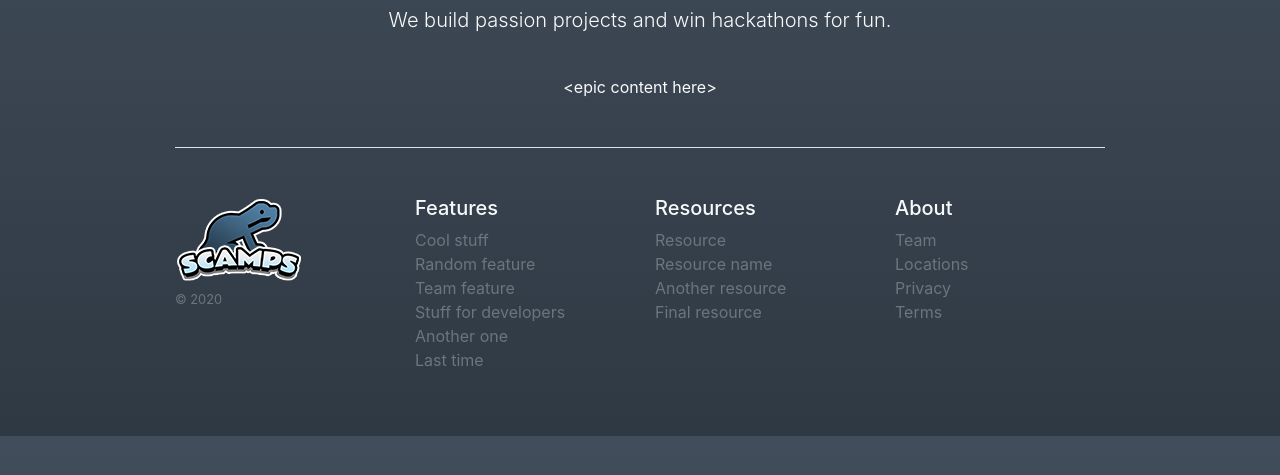
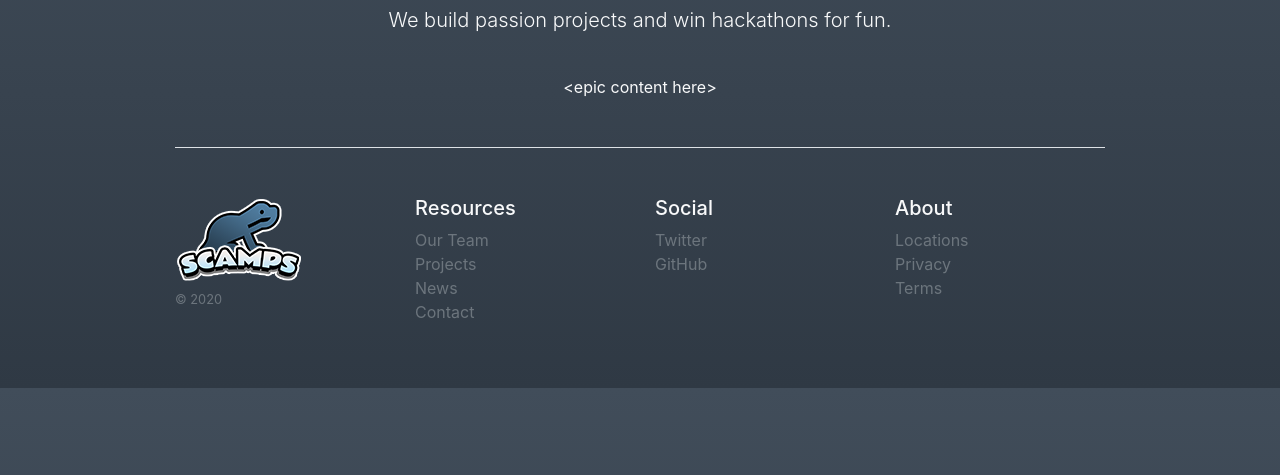
Before and after one commit to Code-Scamps/website, a Django app: page / in a window 1280 px wide. Shown: the part 204-679 px from the top of the page. Run offline with Django 3.2, Linux system fonts and the light colour scheme; some libraries are stand-ins or nearby versions.

Commit message:
Update footer in base template

```diff
--- a/src/home/templates/home/base.html
+++ b/src/home/templates/home/base.html
@@ -45,29 +45,24 @@
 				<small class="d-block mb-3 text-muted">&copy; 2020</small>
 			</div>
 			<div class="col-6 col-md">
-				<h5>Features</h5>
+				<h5>Resources</h5>
 				<ul class="list-unstyled text-small">
-					<li><a class="text-muted" href="#">Cool stuff</a></li>
-					<li><a class="text-muted" href="#">Random feature</a></li>
-					<li><a class="text-muted" href="#">Team feature</a></li>
-					<li><a class="text-muted" href="#">Stuff for developers</a></li>
-					<li><a class="text-muted" href="#">Another one</a></li>
-					<li><a class="text-muted" href="#">Last time</a></li>
+					<li><a class="text-muted" href="#">Our Team</a></li>
+					<li><a class="text-muted" href="#">Projects</a></li>
+					<li><a class="text-muted" href="#">News</a></li>
+					<li><a class="text-muted" href="#">Contact</a></li>
 				</ul>
 			</div>
 			<div class="col-6 col-md">
-				<h5>Resources</h5>
+				<h5>Social</h5>
 				<ul class="list-unstyled text-small">
-					<li><a class="text-muted" href="#">Resource</a></li>
-					<li><a class="text-muted" href="#">Resource name</a></li>
-					<li><a class="text-muted" href="#">Another resource</a></li>
-					<li><a class="text-muted" href="#">Final resource</a></li>
+					<li><a class="text-muted" href="https://twitter.com/CodeScamps">Twitter</a></li>
+					<li><a class="text-muted" href="https://github.com/Code-Scamps">GitHub</a></li>
 				</ul>
 			</div>
 			<div class="col-6 col-md">
 				<h5>About</h5>
 				<ul class="list-unstyled text-small">
-					<li><a class="text-muted" href="#">Team</a></li>
 					<li><a class="text-muted" href="#">Locations</a></li>
 					<li><a class="text-muted" href="#">Privacy</a></li>
 					<li><a class="text-muted" href="#">Terms</a></li>
```
